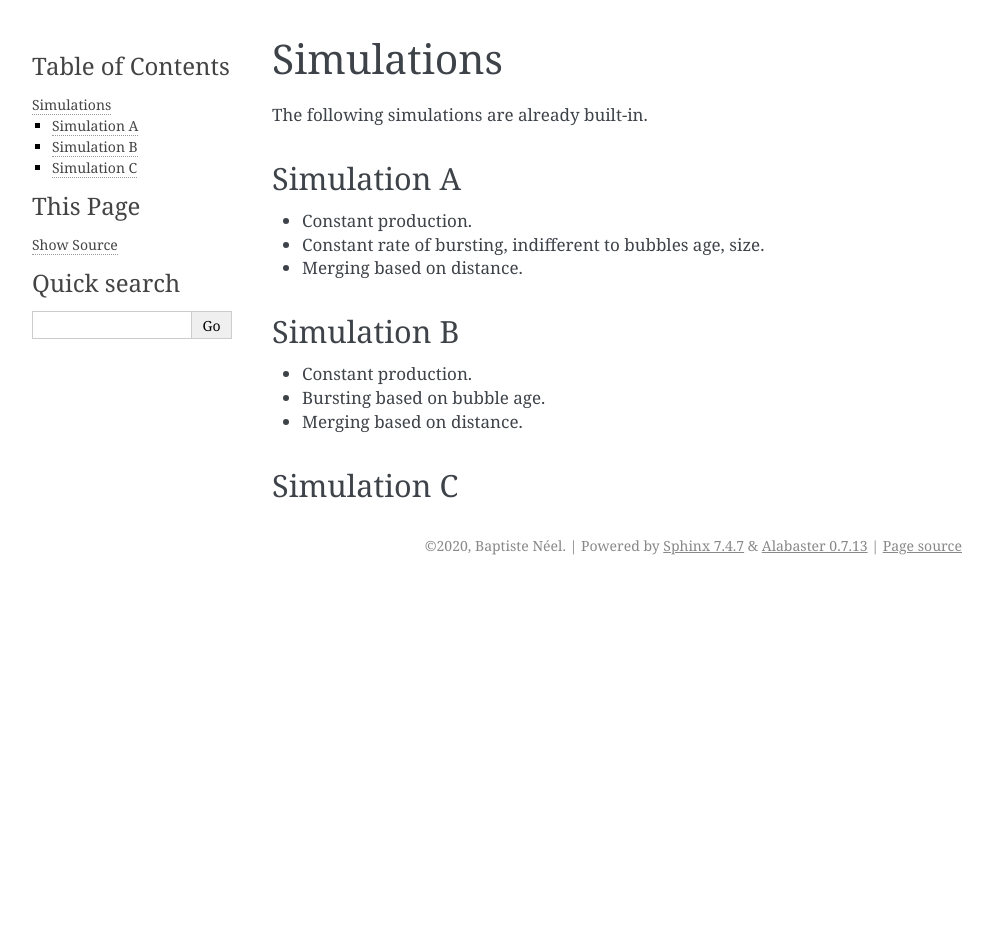
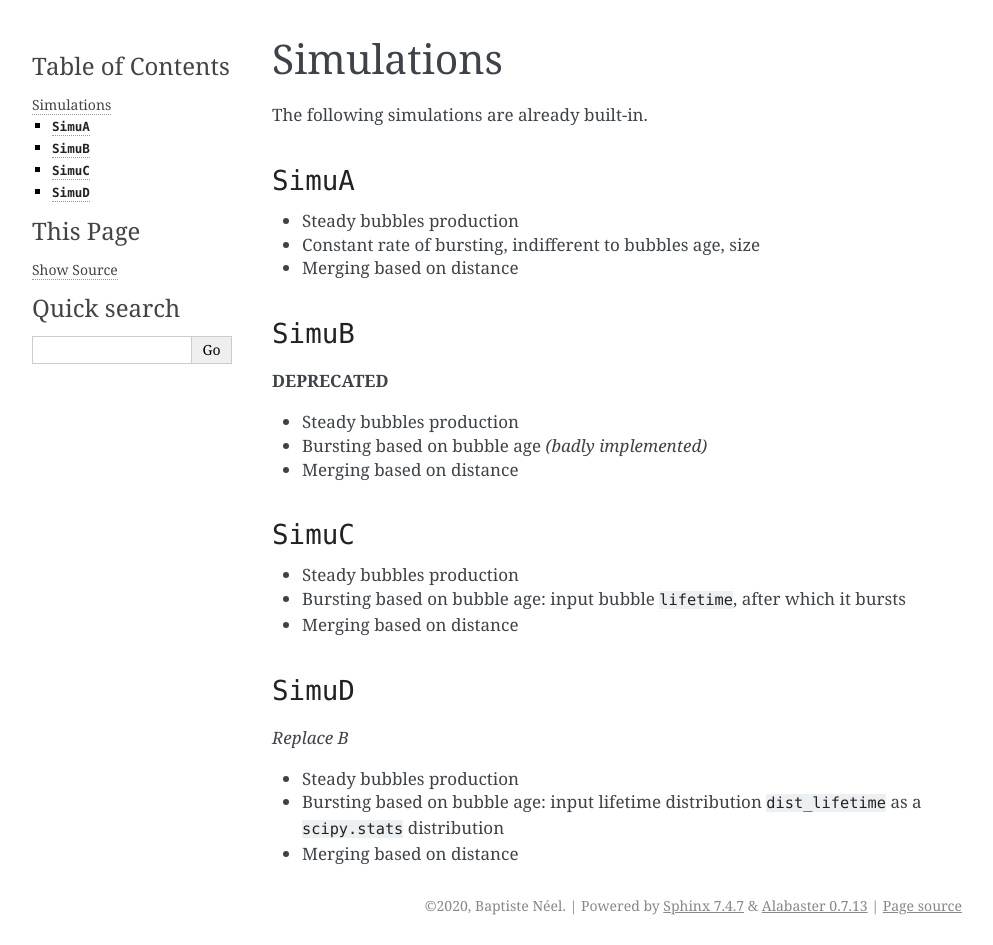
Before and after one commit to DeikeLab/collective-bubbles, a Sphinx documentation site: the page built from docs/simulations.rst, in a window 1280 px wide. Shown: the whole page, without its empty margins (148-1141 px from the left). Built offline with Sphinx 7.4.7, drawn with Linux system fonts in a browser that asks for light colours; before the commit the page ends 900 px from its top, so only the background shows below that.

Commit message:
update doc

```diff
--- a/docs/install.rst
+++ b/docs/install.rst
@@ -5,7 +5,7 @@ As a regular Python package:
 
 .. code-block:: bash
 
-   pip install git+https://github.com/DeikeLab/collective-bubbles.git@v0.2.1
+   pip install git+https://github.com/DeikeLab/collective-bubbles.git@v0.4.1
 
 specifying the last available release.
 
--- a/docs/simulations.rst
+++ b/docs/simulations.rst
@@ -5,19 +5,32 @@ Simulations
 
 The following simulations are already built-in.
 
-Simulation A
-------------
+``SimuA``
+---------
 
-- Constant production.
-- Constant rate of bursting, indifferent to bubbles age, size.
-- Merging based on distance.
+- Steady bubbles production
+- Constant rate of bursting, indifferent to bubbles age, size
+- Merging based on distance
 
-Simulation B
-------------
+``SimuB``
+---------
+**DEPRECATED**
 
-* Constant production.
-* Bursting based on bubble age.
-* Merging based on distance.
+* Steady bubbles production
+* Bursting based on bubble age *(badly implemented)*
+* Merging based on distance
 
-Simulation C
-------------
+``SimuC``
+---------
+* Steady bubbles production
+* Bursting based on bubble age: input bubble ``lifetime``, after which it bursts
+* Merging based on distance
+
+``SimuD``
+---------
+*Replace B*
+
+* Steady bubbles production
+* Bursting based on bubble age: input lifetime distribution ``dist_lifetime``
+  as a ``scipy.stats`` distribution
+* Merging based on distance
```
Also changed, not shown: docs/code_organization.rst (deleted, +0 -58 lines), docs/index.rst (+8 -8 lines), docs/organisation.rst (added, +122 -0 lines), docs/release_notes.rst (+5 -5 lines), 1 other file.
